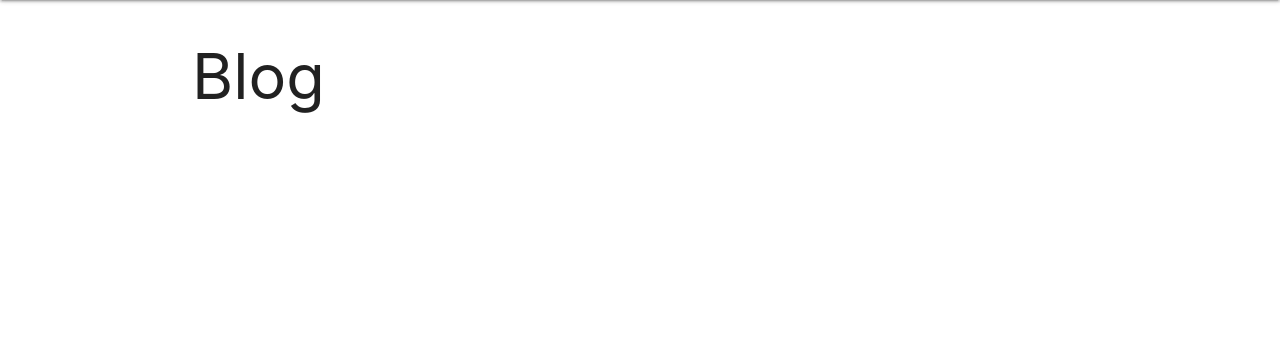
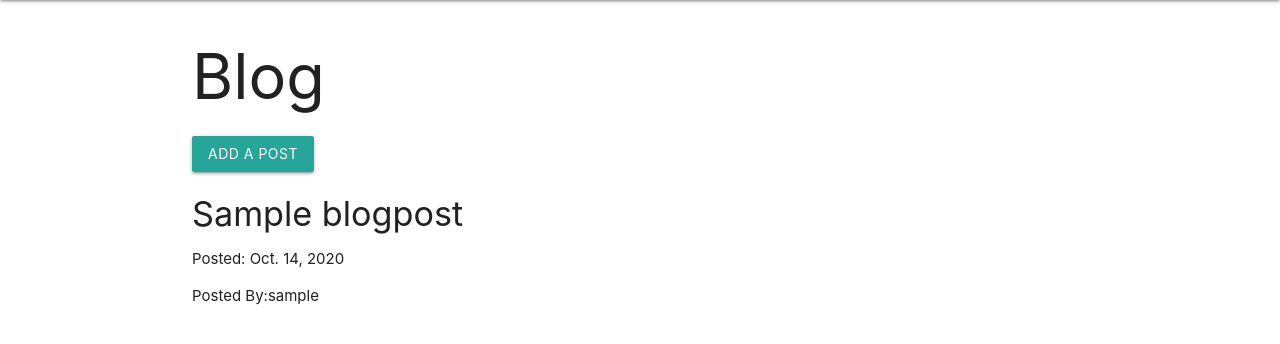
Before and after one commit to kkonkel23/Eco-Acts, a Django app: page /blog/ in a window 1280 px wide. Shown: the part 64-408 px from the top of the page. Run offline with Django 3.2, Linux system fonts and the light colour scheme; tables that the repository leaves empty hold one stand-in row (values such as "Sample post").

Commit message:
final blog model and add posts correctly

```diff
--- a/eco_acts/settings.py
+++ b/eco_acts/settings.py
@@ -84,7 +84,7 @@ WSGI_APPLICATION = 'eco_acts.wsgi.application'
 DATABASES = {
     'default': {
         'ENGINE': 'django.db.backends.postgresql',
-        'NAME': 'eco_acts',
+        'NAME': 'eco-acts',
     }
 }
 
--- a/main_app/admin.py
+++ b/main_app/admin.py
@@ -1,7 +1,8 @@
 from django.contrib import admin
-from .models import Activity, MyActivity, Note
+from .models import Activity, MyActivity, Note, BlogPost
 
 # Register your models here.
 admin.site.register(Activity)
 admin.site.register(MyActivity)
 admin.site.register(Note)
+admin.site.register(BlogPost)
--- a/main_app/models.py
+++ b/main_app/models.py
@@ -2,19 +2,6 @@ from django.db import models
 from django.contrib.auth.models import User
 from django.urls import reverse
 from datetime import date
-
-# Create your models here.
-# class MyActivity(models.Model):
-#     name = models.CharField(max_length=250)
-#     savings = models.IntegerField()
-#     about = models.CharField(max_length=250)
-#     user = models.ForeignKey(User, on_delete=models.CASCADE)
-
-    # def __str__(self):
-    #     return self.name
-
-    # def get_absolute_url(self):
-    #     return reverse('my_activity_detail', kwargs={'pk': self.id})
 
 
 class Activity(models.Model):
@@ -47,8 +34,7 @@ class BlogPost(models.Model):
     title = models.CharField(max_length=250)
     post_date = date.today()
     post = models.CharField(max_length=1000)
-    posted_by = models.CharField(max_length=100)
-    user = models.ForeignKey(User, on_delete=models.CASCADE)
+    posted_by = models.ForeignKey(User, on_delete=models.CASCADE)
 
     def __str__(self):
         return self.title
--- a/main_app/templates/facts.html
+++ /dev/null
@@ -1,6 +0,0 @@
-{% extends 'base.html' %}
-{% block content %}
-
-<h1>Facts Page</h1>
-
-{% endblock %}
--- a/main_app/templates/main_app/activity_detail.html
+++ b/main_app/templates/main_app/activity_detail.html
@@ -2,6 +2,8 @@
 {% block content %}
 
 <h1>{{activity.name}}</h1>
+<h5>CO2 Savings: {{ activity.savings }}</h5>
+<p>{{ activity.about }}</p>
 
 {% if request.user.username %}
     {% if activity in user_activities %}
--- a/main_app/templates/main_app/activity_list.html
+++ b/main_app/templates/main_app/activity_list.html
@@ -2,6 +2,7 @@
 {% block content %}
 
 <h1>Activities Page</h1>
+
 
 
 {% for activity in activity_list %}
--- a/main_app/templates/main_app/blogpost_list.html
+++ b/main_app/templates/main_app/blogpost_list.html
@@ -3,5 +3,14 @@
 
 <h1>Blog</h1>
 
+<a class="btn" href="{% url 'blogpost_create' %}">Add a Post</a>
+
+{% for blogpost in blogpost_list %}
+    <div class="blogpost">
+        <h4>{{ blogpost.title }}</h4>
+        <p>Posted: {{ blogpost.post_date }}</p>
+        <p>Posted By:{{ blogpost.posted_by }}</p>
+    </div>
+{% endfor %}
 
 {% endblock %}
--- a/main_app/urls.py
+++ b/main_app/urls.py
@@ -4,6 +4,8 @@ from . import views
 urlpatterns = [
     path('', views.home, name='home'),
     path('blog/', views.BlogPostList.as_view(), name='blog'),
+    path('blog/create/', views.BlogPostCreate.as_view(), name='blogpost_create'),
+    path('blog/<int:blogpost_id>/', views.blogpost_detail, name='blogpost_detail'),
     path('accounts/<int:user_id>/', views.user_activities, name='user_activities'),
     path('activities/', views.ActivityList.as_view(), name='index'),
     path('activities/<int:activity_id>/', views.activities_detail, name='detail'),
--- a/main_app/views.py
+++ b/main_app/views.py
@@ -93,5 +93,14 @@ class NoteUpdate(LoginRequiredMixin,UpdateView):
 class BlogPostList(ListView):
     model = BlogPost
 
-# def blog(request):
-#     return render(request, 'blog.html')
+class BlogPostCreate(CreateView):
+    model = BlogPost
+    fields = ['title', 'post']
+
+    def form_valid(self, form):
+        form.instance.posted_by = self.request.user
+        return super().form_valid(form)
+
+def blogpost_detail(request, blogpost_id):
+    blogpost = BlogPost.objects.get(id=blogpost_id)
+    return render(request, 'blogpost_detail.html', { 'blogpost': blogpost })
```
Also changed, not shown: main_app/templates/blogpost_detail.html (added, +9 -0 lines), main_app/templates/main_app/blogpost_form.html (added, +16 -0 lines), main_app/migrations/0001_initial.py, main_app/migrations/0002_myactivity.py (deleted), main_app/migrations/0003_myactivity_user.py (deleted), main_app/migrations/0004_auto_20201011_2307.py (deleted), main_app/migrations/0005_auto_20201012_0105.py (deleted), main_app/migrations/0006_note.py (deleted), main_app/migrations/0007_blogpost.py (deleted), main_app/templates/main_app/note_detail.html (deleted).
